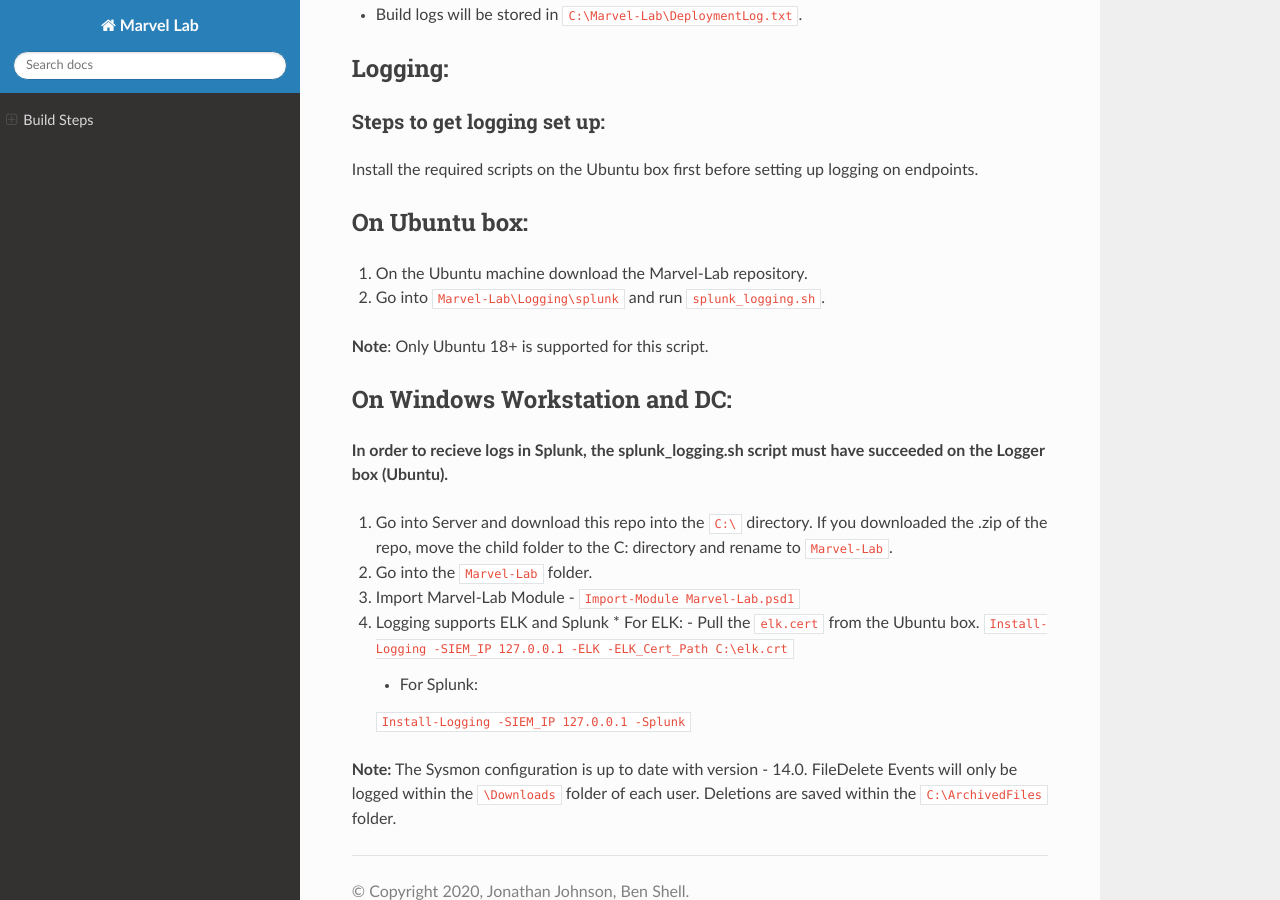
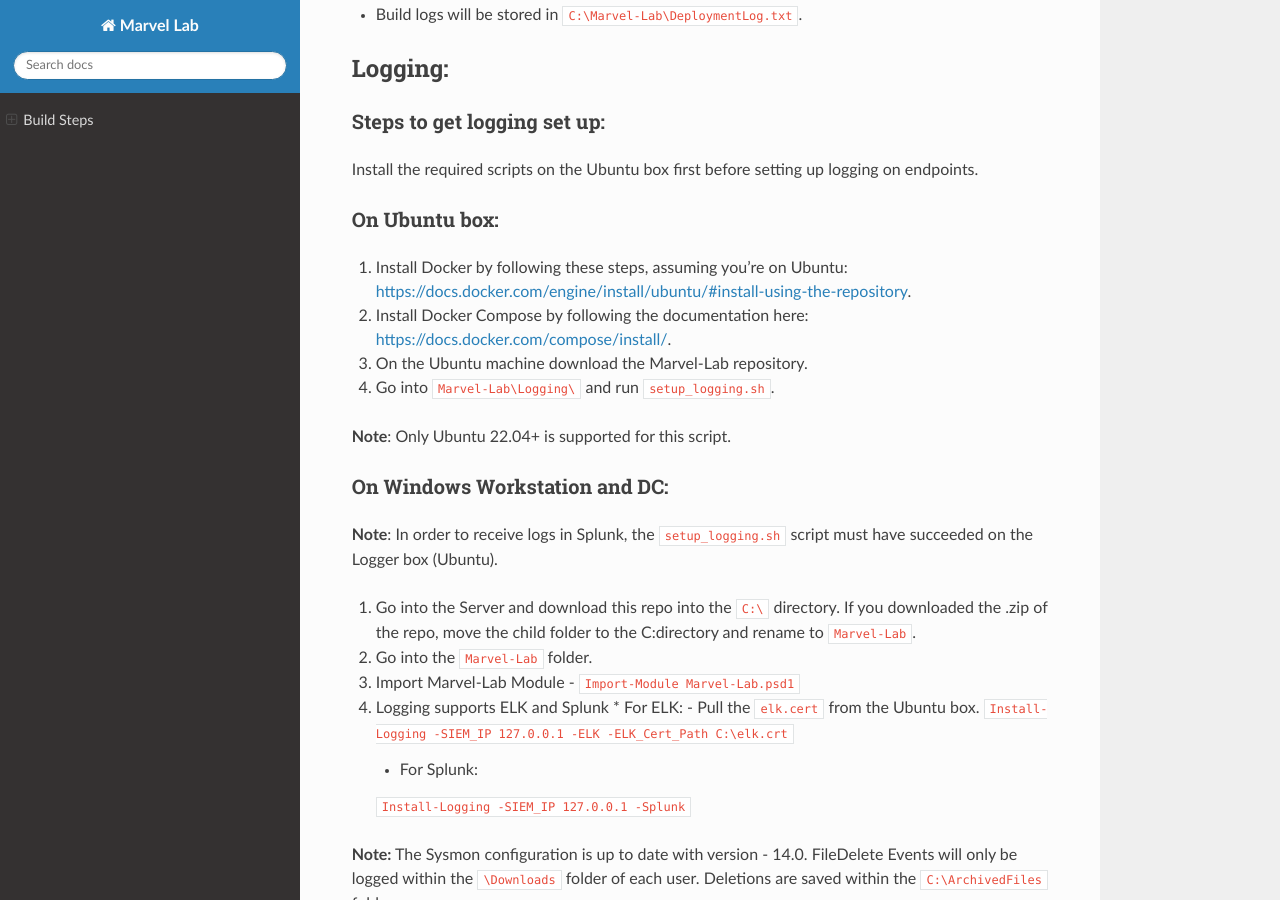
Before and after one commit to jsecurity101/Marvel-Lab, a Sphinx documentation site: the page built from docs/subpages/v2-build_steps.rst, in a window 1280 px wide and 900 px high, scrolled down 1176 px. Built offline with Sphinx 7.4.7 and the Read the Docs theme 2.0.0, drawn with Linux system fonts in a browser that asks for light colours; pages that are not in the unit, such as notebooks, are missing from menus.

Commit message:
Documentation updates

```diff
--- a/docs/subpages/v1-build_steps.rst
+++ b/docs/subpages/v1-build_steps.rst
@@ -82,7 +82,7 @@
 On Windows Workstation and DC:
 ******************************
 
-**Note**: In order to recieve logs in Splunk, the ``setup_logging.sh`` script must have succeeded on the Logger box (Ubuntu).
+**Note**: In order to receive logs in Splunk, the ``splunk_logging.sh`` script must have succeeded on the Logger box (Ubuntu).
 
 1. Download the Marvel-Lab repository in the ``C:\`` directory. (If you
    downloaded the .zip of the repo, move the child folder to the
--- a/docs/subpages/v2-build_steps.rst
+++ b/docs/subpages/v2-build_steps.rst
@@ -61,19 +61,22 @@
 
 
 On Ubuntu box:
-###############
+**************
 
-1. On the Ubuntu machine download the Marvel-Lab repository.
-2. Go into ``Marvel-Lab\Logging\splunk`` and run ``splunk_logging.sh``.
+1. Install Docker by following these steps, assuming you’re on Ubuntu: https://docs.docker.com/engine/install/ubuntu/#install-using-the-repository.
+2. Install Docker Compose by following the documentation here: https://docs.docker.com/compose/install/.
+3. On the Ubuntu machine download the Marvel-Lab repository.
+4. Go into ``Marvel-Lab\Logging\`` and run ``setup_logging.sh``.
 
-**Note**: Only Ubuntu 18+ is supported for this script.
+**Note**: Only Ubuntu 22.04+ is supported for this script.
+
 
 On Windows Workstation and DC:
-##############################
+******************************
 
-**In order to recieve logs in Splunk, the splunk_logging.sh script must have succeeded on the Logger box (Ubuntu).**
+**Note**: In order to receive logs in Splunk, the ``setup_logging.sh`` script must have succeeded on the Logger box (Ubuntu).
 
-1. Go into Server and download this repo into the ``C:\`` directory. If you downloaded the .zip of the repo, move the child folder to the C: directory and rename to ``Marvel-Lab``.
+1. Go into the Server and download this repo into the ``C:\`` directory. If you downloaded the .zip of the repo, move the child folder to the C:\ directory and rename to ``Marvel-Lab``.
 2. Go into the ``Marvel-Lab`` folder.
 3. Import Marvel-Lab Module - ``Import-Module Marvel-Lab.psd1``
 4. Logging supports ELK and Splunk
--- a/docs/subpages/v2-logging.rst
+++ b/docs/subpages/v2-logging.rst
@@ -20,7 +20,7 @@
 -  `Zeek`_
 
    -  Logs are stored within the Marvel-Lab directory you created under:
-      ``Marvel-Lab/Logging/splunk/zeek/zeek-logs``
+      ``Marvel-Lab/Logging/Config/zeek/zeek-logs``
 
 Analytic Platforms:
 ###################
```
Also changed, not shown: other parts of docs/subpages/v1-build_steps.rst (+1 -1 lines), docs/subpages/v1.0.rst (+1 -22 lines), docs/subpages/v2.0.rst (+0 -21 lines).
